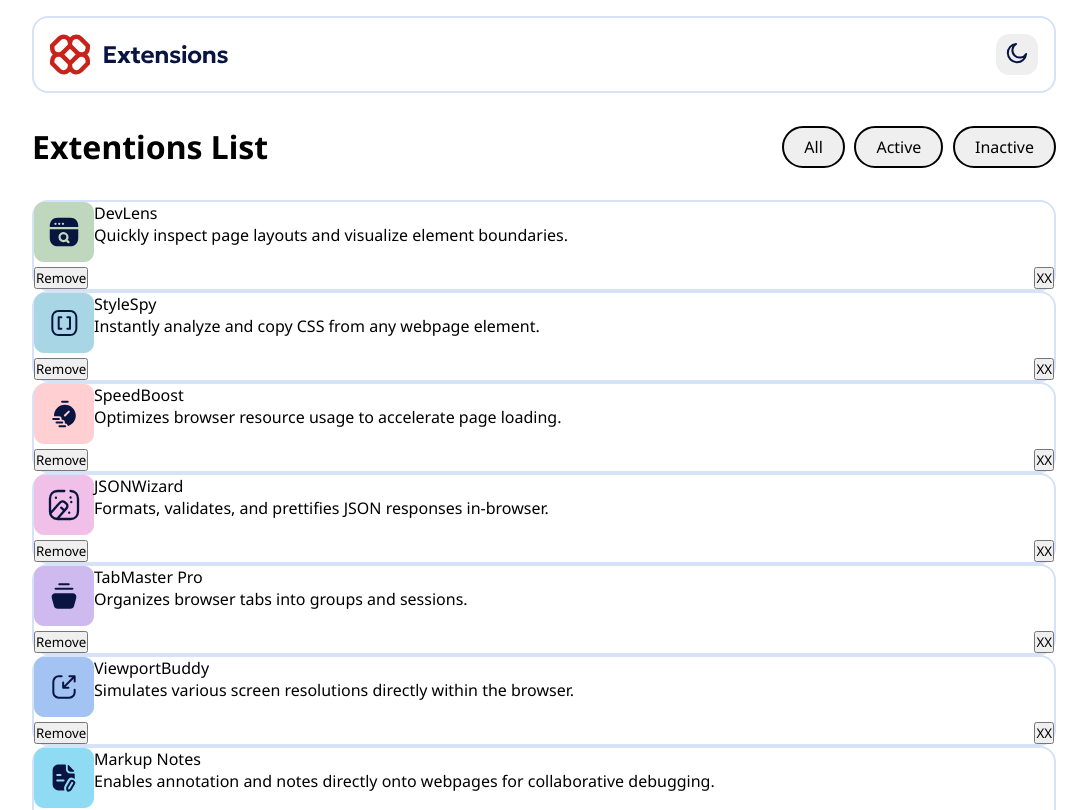
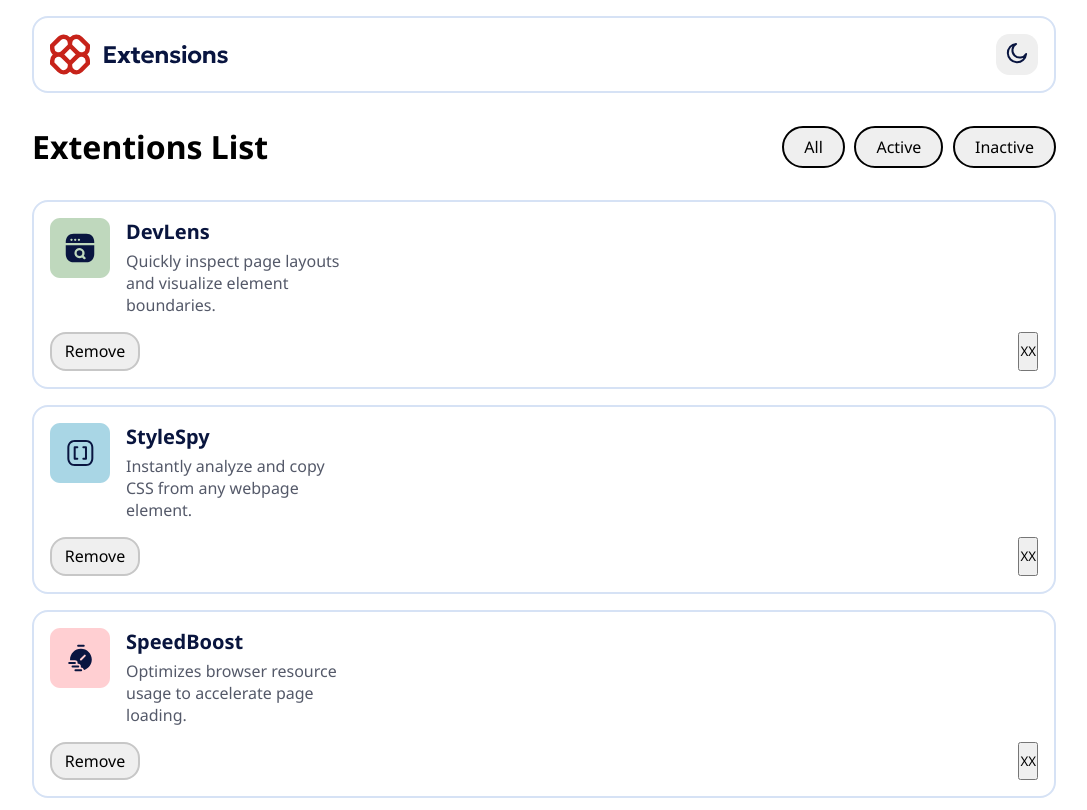
Before and after one commit to SebastianLaka/borwser-extentions-manager-ui-main, a Vue app: page / in a window 1280 px wide. Shown: the top 810 px of the page, without its empty margins (96-1183 px from the left). Built offline with nearby package versions, Linux system fonts and the light colour scheme.

Commit message:
Add styles for cards elements

```diff
--- a/src/assets/sass/colors.scss
+++ b/src/assets/sass/colors.scss
@@ -6,7 +6,7 @@ $neutral-500: hsl(226, 11%, 37%);
 $neutral-600: hsl(226, 11%, 37%);
 $neutral-700: hsl(225, 23%, 24%);
 $neutral-800: hsl(226, 25%, 17%);
-$neutral-800: hsl(227, 75%, 14%);
+$neutral-900: hsl(227, 75%, 14%);
 
 $red-400: hsl(3, 86%, 64%);
 $red-500: hsl(3, 71%, 56%);
--- a/src/components/ExtentionsApp.vue
+++ b/src/components/ExtentionsApp.vue
@@ -16,13 +16,13 @@ function getLogoPath(path) {
           <img :src="getLogoPath(data.logo)" :alt="`${data.name}`" />
         </div>
         <div class="extention-description">
-          <p class="extention-description">{{ data.name }}</p>
-          <p class="extention-description">{{ data.description }}</p>
+          <p class="extention-description__name">{{ data.name }}</p>
+          <p class="extention-description__about">{{ data.description }}</p>
         </div>
       </div>
       <div class="extention-button-area">
-        <button>Remove</button>
-        <button>XX</button>
+        <button class="extention-button-area__remove-btn">Remove</button>
+        <button class="extention-button-area__switch-btn">XX</button>
       </div>
     </div>
   </section>
@@ -34,17 +34,42 @@ function getLogoPath(path) {
 @import '../assets/sass/fonts.scss';
 @media (min-width: 20em) {
   .extentions-container {
+    display: flex;
+    flex-direction: column;
+    gap: 1em 0;
     .extention {
       display: flex;
       flex-direction: column;
       border: $border;
       border-radius: $border-radius;
-     .extention-card{
-      display: flex;
-     }
+      padding: 1em;
+      gap: 1em;
+      .extention-card {
+        display: flex;
+        gap: 1em;
+        .extention-description {
+          &__name {
+            color: changeColor($neutral-900);
+            font-weight: bold;
+            font-size: changeFontSize(1.25rem);
+            padding: 0 0 0.25em 0;
+          }
+          &__about {
+            color: changeColor($neutral-600);
+            max-width: 25ch;
+          }
+        }
+      }
       .extention-button-area {
         display: flex;
         justify-content: space-between;
+        &__remove-btn {
+          padding: 0.4em 0.8em;
+          font-size: changeFontSize(1rem);
+          border: 0.175em solid changeColor($neutral-300);
+          border-radius: $border-radius;
+
+        }
       }
     }
   }
```
